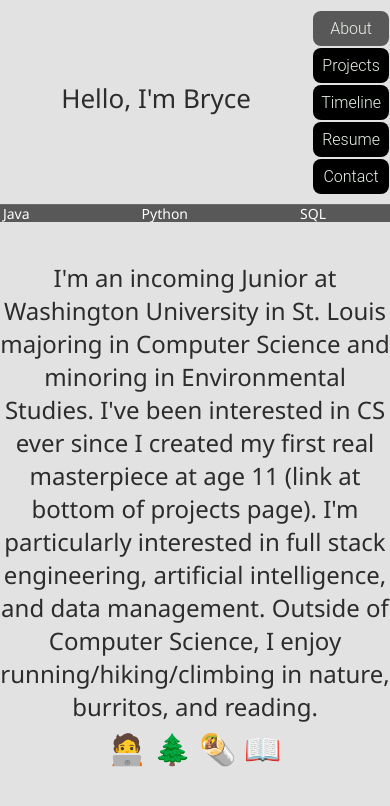
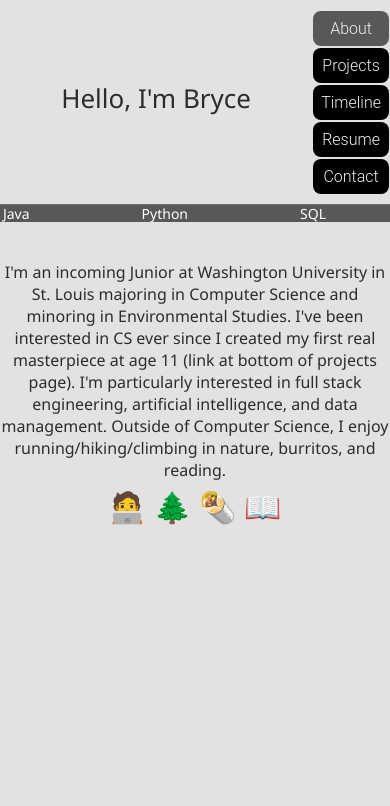
Before and after one commit to brycecappuccino/bryce_capuano, a React (Create React App) app: page / in a window 390 px wide. Shown: the top 806 px of the page. Built offline with nearby package versions, Linux system fonts and the light colour scheme.

Commit message:
about fixes mobile

```diff
--- a/src/App.css
+++ b/src/App.css
@@ -320,6 +320,7 @@ p {
 
   .subheader,
   .subheaderContent,
+  .subheaderContentAbout,
   .subheaderFootnote,
   .subheaderSection,
   .roundB,
```
